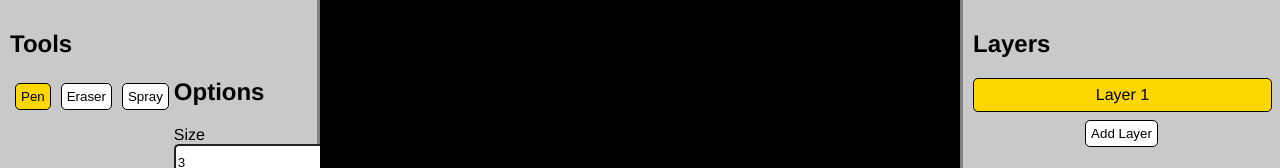
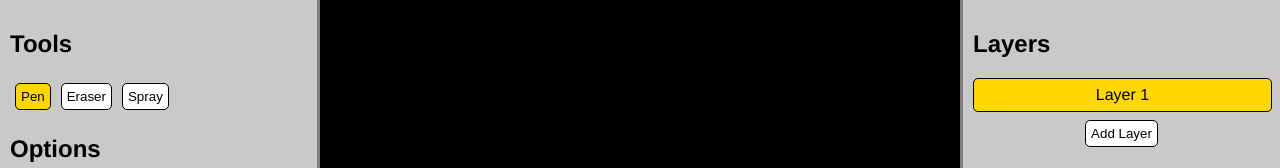
Before and after one commit to popkat412/y2-cs-paint-app, a Vue app: page / in a window 1280 px wide. Shown: the top 168 px of the page. Built offline with nearby package versions, Linux system fonts and the light colour scheme.

Commit message:
:dizzy: update CSS again

```diff
--- a/src/App.vue
+++ b/src/App.vue
@@ -144,12 +144,7 @@ export default class App extends Vue {
 
 <style scoped>
 #tools {
-  float: left;
   margin-bottom: 20px;
-}
-
-#tools::after {
-  float: none;
 }
 
 .selectedTool {
```
